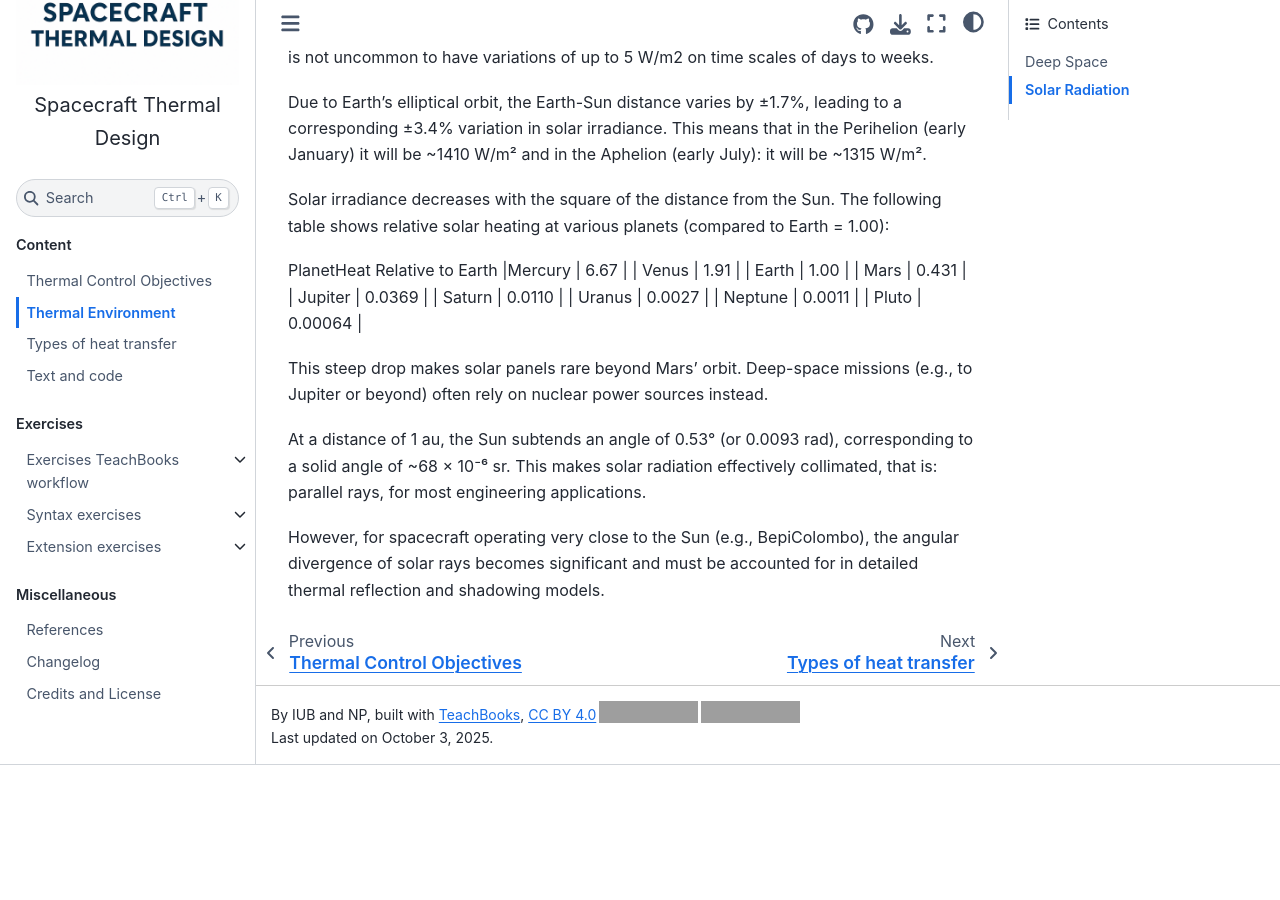
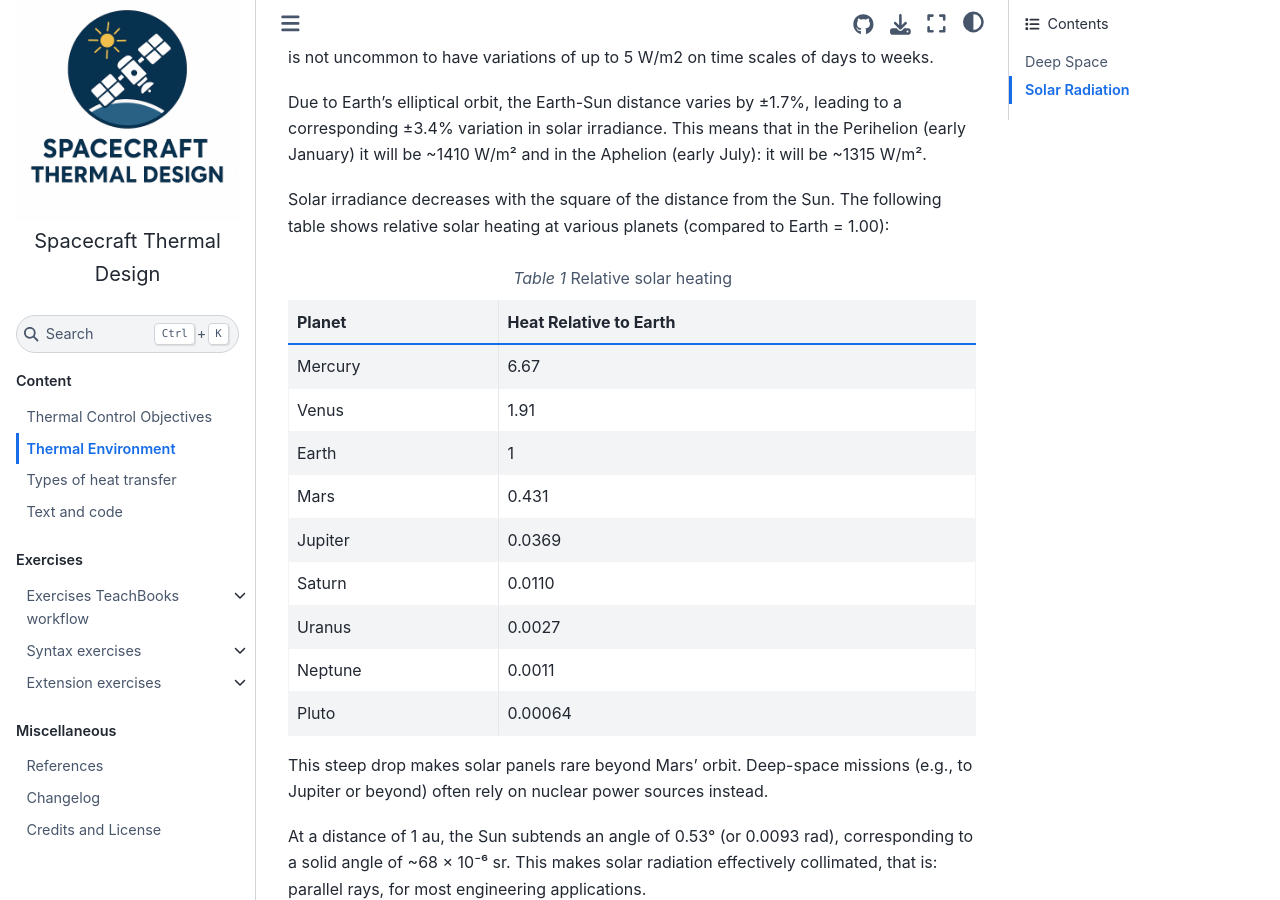
Before and after one commit to iuriolbalbin/Thermal, a Jupyter Book: the page built from book/some_content/thermalenvironment.md, in a window 1280 px wide and 900 px high, scrolled down 1592 px. Built offline with Jupyter Book 1.0.4 settings and Sphinx 7.4.7 and the Sphinx Book theme 1.1.4, drawn with Linux system fonts in a browser that asks for light colours; comment, search, counter and statistics services are not loaded; before the commit the page ends 2357 px from its top, so only the background shows below that; grey boxes are pictures that could not be loaded.

Commit message:
Update thermalenvironment.md

````diff
--- a/book/some_content/thermalenvironment.md
+++ b/book/some_content/thermalenvironment.md
@@ -22,17 +22,32 @@ This values also fluctuates slightly over the 11-year solar cycle (~±1.3 W/m²)
 Due to Earth's elliptical orbit, the Earth-Sun distance varies by ±1.7%, leading to a corresponding ±3.4% variation in solar irradiance. This means that in the Perihelion (early January) it will be ~1410 W/m² and in the Aphelion (early July): it will be ~1315 W/m².
 
 Solar irradiance decreases with the square of the distance from the Sun. The following table shows relative solar heating at various planets (compared to Earth = 1.00):
+```{list-table} Relative solar heating
+:header-rows: 1
+:name: Solarheating
 
-PlanetHeat Relative to Earth
-|Mercury   | 6.67                   |
-| Venus    | 1.91                   |
-| Earth    | 1.00                   |
-| Mars     | 0.431                  |
-| Jupiter  | 0.0369                 |
-| Saturn   | 0.0110                 |
-| Uranus   | 0.0027                 |
-| Neptune  | 0.0011                 |
-| Pluto    | 0.00064                |
+* - Planet
+  - Heat Relative to Earth
+* - Mercury
+  - 6.67
+* - Venus
+  - 1.91
+* - Earth
+  - 1
+* - Mars
+  - 0.431
+* - Jupiter
+  - 0.0369
+* - Saturn
+  - 0.0110
+* - Uranus
+  - 0.0027
+* - Neptune
+  - 0.0011
+* - Pluto
+  - 0.00064
+```
+
 
 This steep drop makes solar panels rare beyond Mars' orbit. Deep-space missions (e.g., to Jupiter or beyond) often rely on nuclear power sources instead.
 
````
